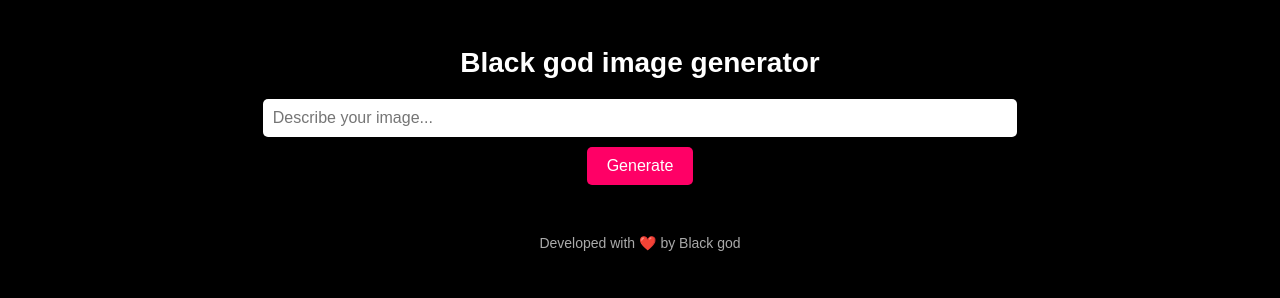
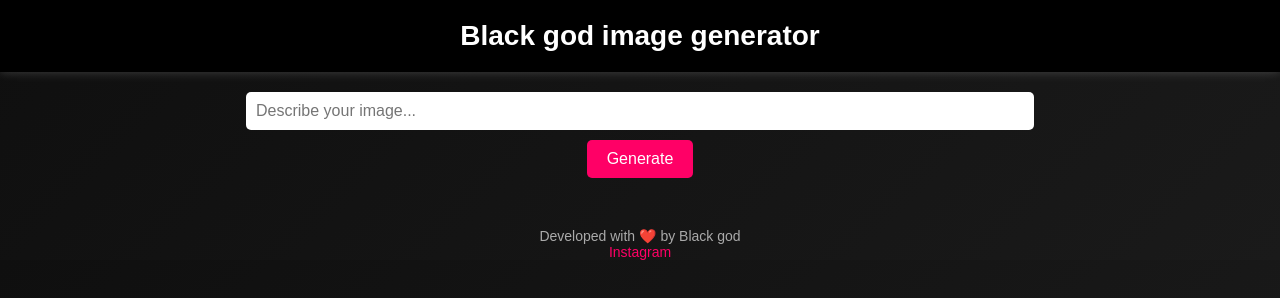
Before and after one commit to blackpantherprvt/Black-god-image-generator, a plain HTML site: page index.html in a window 1280 px wide. Drawn offline with Linux system fonts and the light colour scheme.

Commit message:
Update index.html

```diff
--- a/index.html
+++ b/index.html
@@ -1,19 +1,24 @@
 <!DOCTYPE html>
-<html>
+<html lang="en">
 <head>
 <meta charset="UTF-8">
+<meta name="viewport" content="width=device-width, initial-scale=1.0">
 <title>Black god image generator</title>
 <style>
     body {
-      background: #000;
-      color: white;
+        margin: 0;
+        padding: 0;
+        background: linear-gradient(135deg, #0f0f0f, #1a1a1a);
+        color: #fff;
         font-family: Arial, sans-serif;
         text-align: center;
-      padding: 20px;
     }
-    h1 {
+    header {
+        padding: 20px 0;
         font-size: 28px;
-      margin-bottom: 20px;
+        font-weight: bold;
+        background: #000;
+        box-shadow: 0 0 10px rgba(255,255,255,0.2);
     }
     input {
         padding: 10px;
@@ -21,6 +26,7 @@
         width: 60%;
         border: none;
         border-radius: 5px;
+        margin-top: 20px;
         outline: none;
     }
     button {
@@ -32,6 +38,7 @@
         background: #ff0066;
         color: white;
         cursor: pointer;
+        transition: 0.3s;
     }
     button:hover {
         background: #e6005c;
@@ -47,11 +54,18 @@
         font-size: 14px;
         color: #aaa;
     }
+    a {
+        color: #ff0066;
+        text-decoration: none;
+    }
+    a:hover {
+        text-decoration: underline;
+    }
 </style>
 </head>
 <body>
 
-  <h1>Black god image generator</h1>
+<header>Black god image generator</header>
 
 <input type="text" id="prompt" placeholder="Describe your image...">
 <br>
@@ -60,12 +74,15 @@
 <div id="result"></div>
 <div id="downloadBtn"></div>
 
-  <footer>Developed with ❤️ by Black god</footer>
+<footer>
+    Developed with ❤️ by Black god<br>
+    <a href="https://instagram.com/your_insta_username" target="_blank">Instagram</a>
+</footer>
 
 <script>
     async function generateImage() {
         const prompt = document.getElementById('prompt').value;
-      const apiKey = "YOUR_OPENAI_API_KEY"; // Apni API key yahan daalo
+        const apiKey = "YOUR_OPENAI_API_KEY"; // yahan apni OpenAI API key dalna
 
         document.getElementById('result').innerHTML = "<p>⏳ Generating...</p>";
         document.getElementById('downloadBtn').innerHTML = "";
```
Lines whose indentation alone changed are shown as unchanged.
